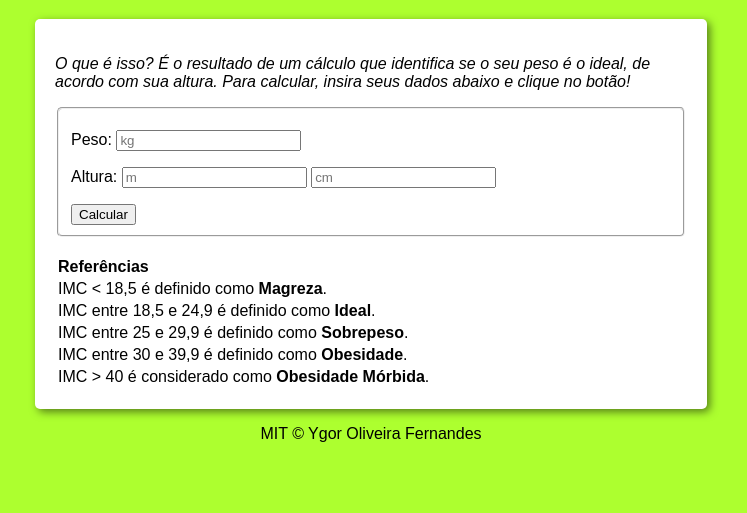
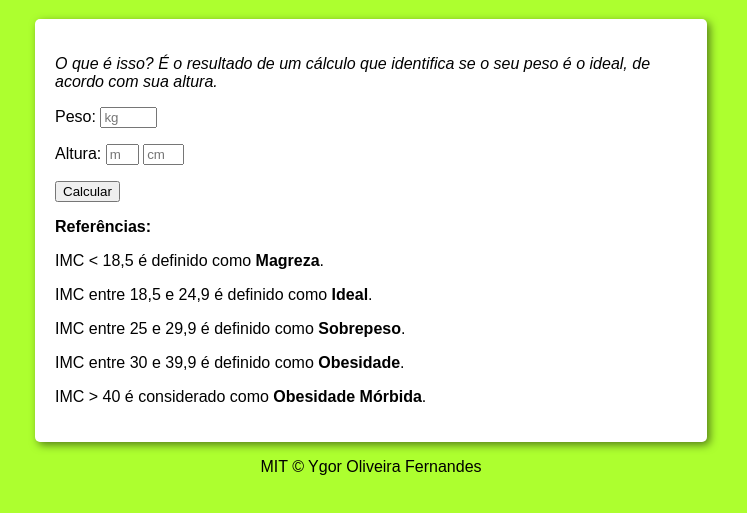
Before and after one commit to ygorfdes/seu-imc, a plain HTML site: page index.html in a window 1280 px wide. Shown: the part 61-574 px from the top of the page, without its empty margins (269-1016 px from the left). Drawn offline with Linux system fonts and the light colour scheme.

Commit message:
Ajustes no Layout

```diff
--- a/index.html
+++ b/index.html
@@ -13,32 +13,29 @@
     <main>
         <section>
             <p>
-                <i>O que é isso? É o resultado de um cálculo que identifica se o seu peso é o ideal, de acordo com sua altura. Para calcular, insira seus dados abaixo e clique no botão!</i>
+                <i>O que é isso? É o resultado de um cálculo que identifica se o seu peso é o ideal, de acordo com sua altura.</i>
             </p>
         </section>
         <form class="form">
-            <fieldset>
             <p>
                 <label>Peso:</label>
-                    <input type="text" name="kg" placeholder="kg"/>
+                <input type="text" name="kg" placeholder="kg" size="4"/>
             </p>
             <p>
                 <label>Altura:</label>
-                    <input type="text" name="m" placeholder="m"/>
-                    <input type="text" name="cm" placeholder="cm"/>
+                <input type="text" name="m" placeholder="m" size="1"/>
+                <input type="text" name="cm" placeholder="cm" size="2"/>
             </p>
             <button class="calc">Calcular</button>
-            </fieldset>
         </form>
-        <br/>
-        <table>
-            <tr><th>Referências</th></tr>
-            <tr><td>IMC < 18,5 é definido como <strong>Magreza</strong>.</td></tr>
-            <tr><td>IMC entre 18,5 e 24,9 é definido como <strong>Ideal</strong>.</td></tr>
-            <tr><td>IMC entre 25 e 29,9 é definido como <strong>Sobrepeso</strong>.</td></tr>
-            <tr><td>IMC entre 30 e 39,9 é definido como <strong>Obesidade</strong>.</td></tr>
-            <tr><td>IMC > 40 é considerado como <strong>Obesidade Mórbida</strong>.</td></tr>
-        </table>
+        <section>
+            <p><strong>Referências:</strong></p>
+            <p>IMC < 18,5 é definido como <strong>Magreza</strong>.</p>
+            <p>IMC entre 18,5 e 24,9 é definido como <strong>Ideal</strong>.</p>
+            <p>IMC entre 25 e 29,9 é definido como <strong>Sobrepeso</strong>.</p>
+            <p>IMC entre 30 e 39,9 é definido como <strong>Obesidade</strong>.</p>
+            <p>IMC > 40 é considerado como <strong>Obesidade Mórbida</strong>.</p>
+        </section>
     </main>
     <footer>
         <p>MIT &copy; Ygor Oliveira Fernandes</p>
--- a/style.css
+++ b/style.css
@@ -18,7 +18,3 @@ main {
     padding: 20px;
     box-shadow: 3px 3px 9px rgba(0, 0, 0, 0.5);
 }
-
-fieldset {
-    border-radius: 5px;
-}
```
Lines whose indentation alone changed are shown as unchanged.
